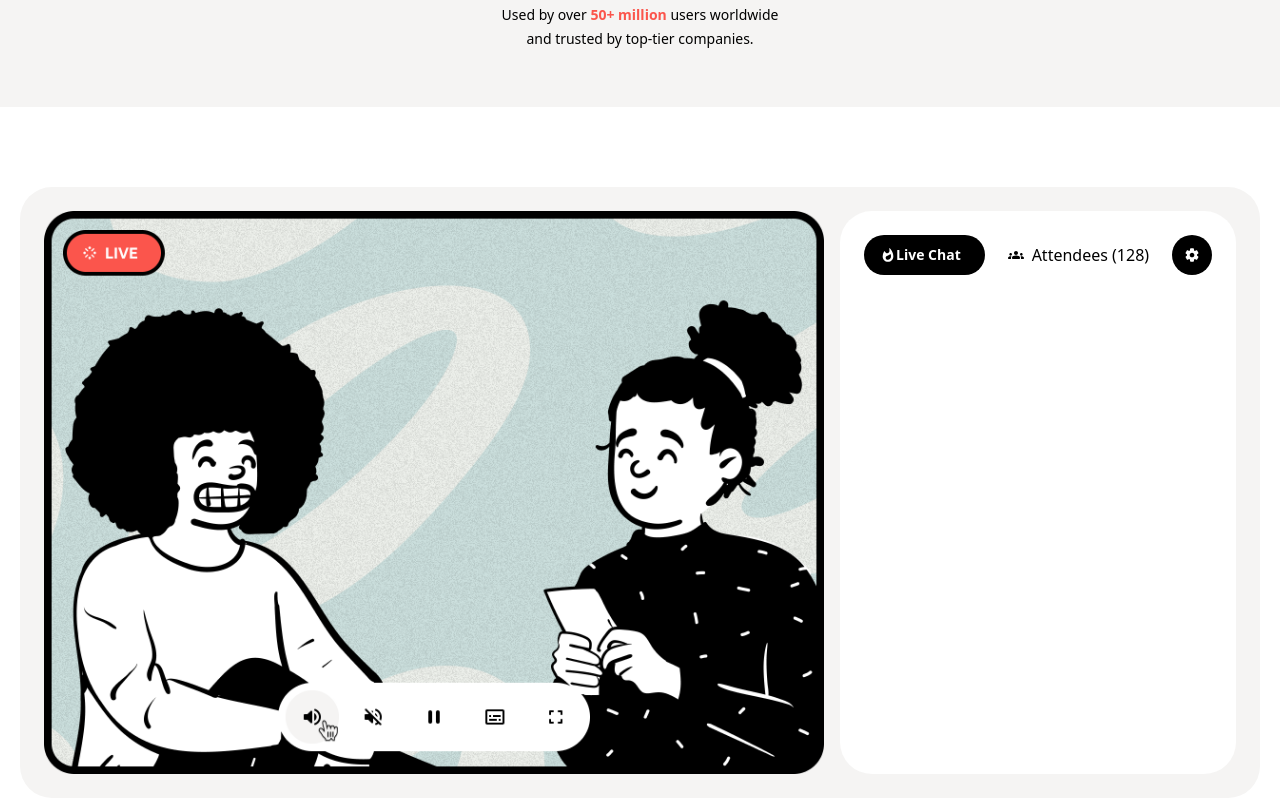
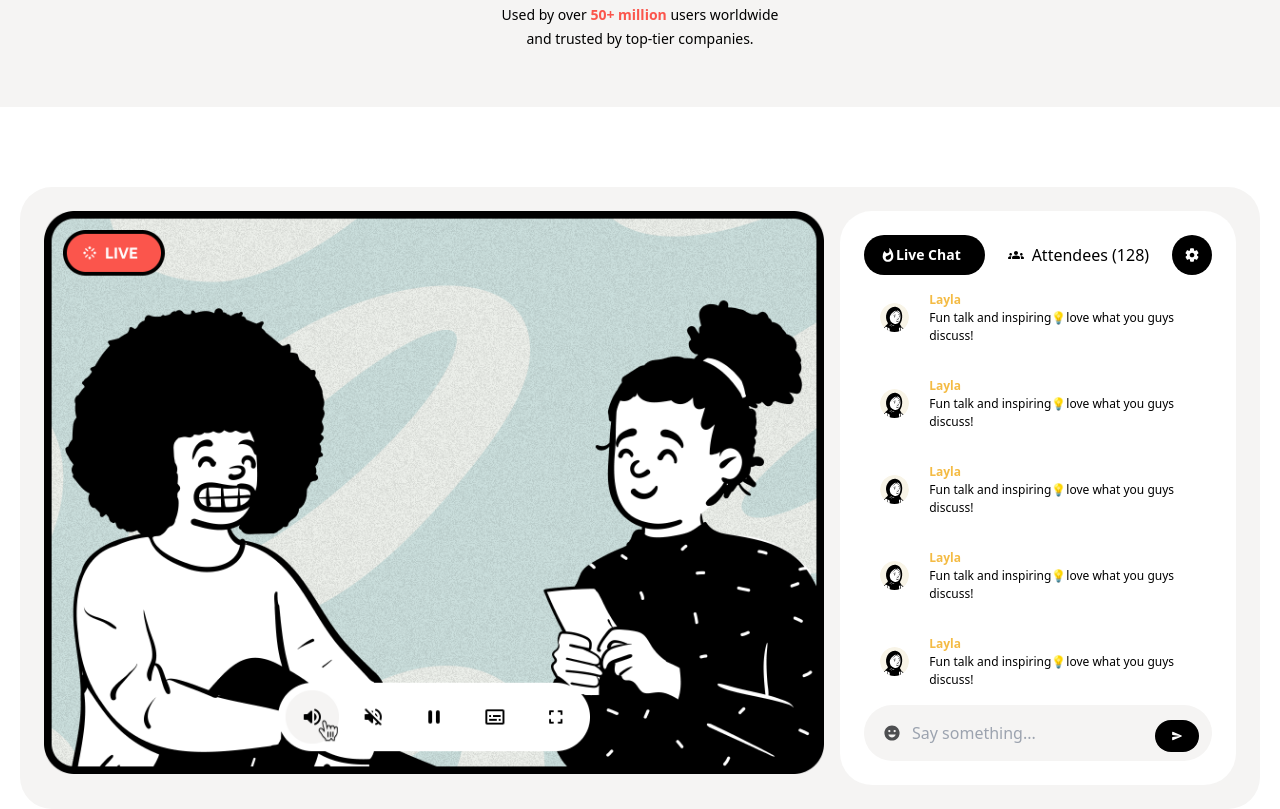
Before and after one commit to abdulaziz052/confab, a website: page public/index.html in a window 1280 px wide. Shown: the part 1043-1852 px from the top of the page. Drawn offline with Linux system fonts and the light colour scheme; a web font is replaced by a local one.

Commit message:
live end

```diff
--- a/public/index.html
+++ b/public/index.html
@@ -124,7 +124,7 @@
     <!-- company end -->
 
     <!-- live start -->
-     <section class="pt-[80px]">
+    <section class="pt-[80px]">
         <div class="max-w-[1280px] mx-auto px-5">
             <div class="bg-[#F5F4F3] py-[24px] px-[24px] rounded-[32px]">
                 <div class="flex">
@@ -135,17 +135,82 @@
                         <div>
                             <div>
                                 <div class="flex gap-[10px] justify-between px-[24px]">
-                                    <button class="text-white font-semibold text-[14px] leading-[24px] bg-black flex items-center rounded-full py-[8px] pr-[24px] pl-[16px]" >
+                                    <button
+                                        class="text-white font-semibold text-[14px] leading-[24px] bg-black flex items-center rounded-full py-[8px] pr-[24px] pl-[16px]">
                                         <img src="./img/whatshot.svg" alt="">
                                         Live Chat
                                     </button>
-                                    <button class="flex gap-[8px] items-center" >
+                                    <button class="flex gap-[8px] items-center">
                                         <img src="./img/groups.svg" alt="">
                                         Attendees (128)
                                     </button>
-                                    <button class="flex items-center bg-black py-[8px] px-[12px] rounded-[99px]" >
+                                    <button class="flex items-center bg-black py-[8px] px-[12px] rounded-[99px]">
                                         <img src="./img/settings.svg" alt="">
                                     </button>
+                                </div>
+                                <div>
+                                    <div
+                                        class="flex items-center gap-[20px] ml-[24px] hover:bg-[#F6F5F4] py-[16px] px-[16px] rounded-[16px] mr-[24px]">
+                                        <div>
+                                            <img class="w-[32px]" src="./img/avatar.svg" alt="">
+                                        </div>
+                                        <div>
+                                            <h2 class="font-semibold text-[12px] text-[#F4BB44]">Layla</h2>
+                                            <p class="font-medium text-[12px]  text-[#000000]">Fun talk and
+                                                inspiring💡love what you guys discuss!</p>
+                                        </div>
+                                    </div>
+                                    <div
+                                        class="flex items-center gap-[20px] ml-[24px] hover:bg-[#F6F5F4] py-[16px] px-[16px] rounded-[16px] mr-[24px]">
+                                        <div>
+                                            <img class="w-[32px]" src="./img/avatar.svg" alt="">
+                                        </div>
+                                        <div>
+                                            <h2 class="font-semibold text-[12px] text-[#F4BB44]">Layla</h2>
+                                            <p class="font-medium text-[12px]  text-[#000000]">Fun talk and
+                                                inspiring💡love what you guys discuss!</p>
+                                        </div>
+                                    </div>
+                                    <div
+                                        class="flex items-center gap-[20px] ml-[24px] hover:bg-[#F6F5F4] py-[16px] px-[16px] rounded-[16px] mr-[24px]">
+                                        <div>
+                                            <img class="w-[32px]" src="./img/avatar.svg" alt="">
+                                        </div>
+                                        <div>
+                                            <h2 class="font-semibold text-[12px] text-[#F4BB44]">Layla</h2>
+                                            <p class="font-medium text-[12px]  text-[#000000]">Fun talk and
+                                                inspiring💡love what you guys discuss!</p>
+                                        </div>
+                                    </div>
+                                    <div
+                                        class="flex items-center gap-[20px] ml-[24px] hover:bg-[#F6F5F4] py-[16px] px-[16px] rounded-[16px] mr-[24px]">
+                                        <div>
+                                            <img class="w-[32px]" src="./img/avatar.svg" alt="">
+                                        </div>
+                                        <div>
+                                            <h2 class="font-semibold text-[12px] text-[#F4BB44]">Layla</h2>
+                                            <p class="font-medium text-[12px]  text-[#000000]">Fun talk and
+                                                inspiring💡love what you guys discuss!</p>
+                                        </div>
+                                    </div>
+                                    <div
+                                        class="flex items-center gap-[20px] ml-[24px] hover:bg-[#F6F5F4] py-[16px] px-[16px] rounded-[16px] mr-[24px]">
+                                        <div>
+                                            <img class="w-[32px]" src="./img/avatar.svg" alt="">
+                                        </div>
+                                        <div>
+                                            <h2 class="font-semibold text-[12px] text-[#F4BB44]">Layla</h2>
+                                            <p class="font-medium text-[12px]  text-[#000000]">Fun talk and
+                                                inspiring💡love what you guys discuss!</p>
+                                        </div>
+                                    </div>
+                                    <form class="flex ml-[24px] relative" action="">
+                                        <img class="absolute top-[20px] w-[16px] left-[20px]" src="./img/smile.svg" alt="">
+                                        <input class="py-[16px] pl-[48px] bg-[#F5F4F3] rounded-[99px] w-[348px]" type="text" placeholder="Say something...">
+                                        <button class="py-[10px] px-[16px] bg-[#000000] rounded-[99px] absolute top-[15px] right-[37px]">
+                                            <img src="./img/send.svg" alt="">
+                                        </button>
+                                    </form>
                                 </div>
                             </div>
                         </div>
@@ -153,7 +218,7 @@
                 </div>
             </div>
         </div>
-     </section>
+    </section>
     <!-- live end -->
 
 </body>
```
Also changed, not shown: public/css/styles.css, public/img/avatar.svg (added), public/img/send.svg (added), public/img/smile.svg (added).
